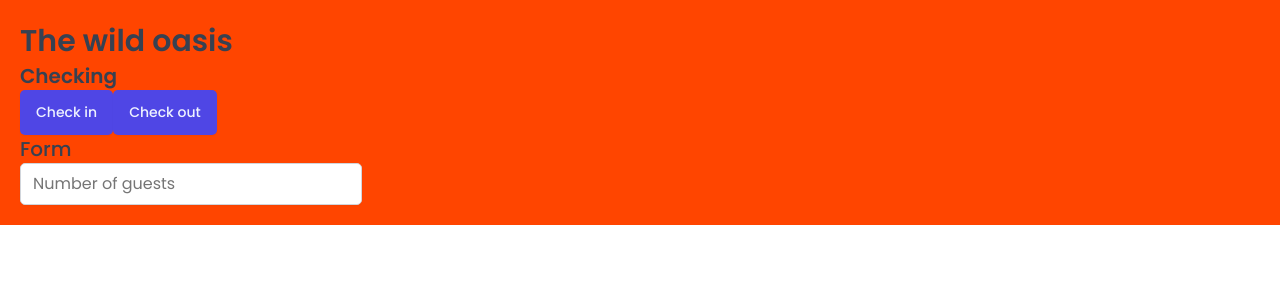
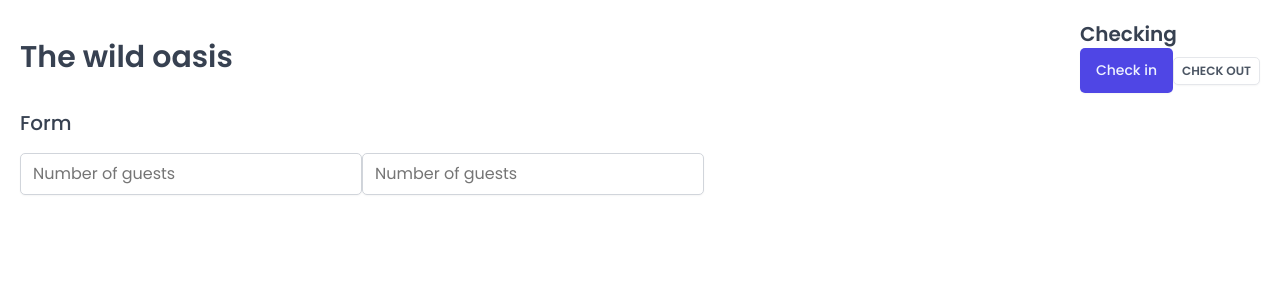
Before and after one commit to 2EZ4BLINK/booking-system, a React (Vite) app: page / in a window 1280 px wide. Shown: the top 300 px of the page. Built offline with nearby package versions, Linux system fonts and the light colour scheme; a web font is replaced by a local one.

Commit message:
update: build more reusable components and use const stylings

```diff
--- a/src/App.jsx
+++ b/src/App.jsx
@@ -3,9 +3,9 @@
 import { Button } from "./ui/Button";
 import { Input } from "./ui/Input";
 import { Heading } from "./ui/Heading";
+import { Row } from "./ui/Row";
 
 const StyledApp = styled.main`
-  background-color: orangered;
   padding: 20px;
 `;
 
@@ -15,14 +15,26 @@
       <GlobalStyles />
 
       <StyledApp>
-        <Heading as="h1">The wild oasis</Heading>
+        <Row>
+          <Row type="horizontal">
+            <Heading as="h1">The wild oasis</Heading>
+            <div>
+              <Heading as="h2">Checking</Heading>
+              <Button>Check in</Button>
+              <Button variation="secondary" size="small">
+                Check out
+              </Button>
+            </div>
+          </Row>
 
-        <Heading as="h2">Checking</Heading>
-        <Button>Check in</Button>
-        <Button>Check out</Button>
-
-        <Heading as="h3">Form</Heading>
-        <Input type="number" placeholder="Number of guests" />
+          <Row>
+            <Heading as="h3">Form</Heading>
+            <form action="">
+              <Input type="number" placeholder="Number of guests" />
+              <Input type="number" placeholder="Number of guests" />
+            </form>
+          </Row>
+        </Row>
       </StyledApp>
     </>
   );
--- a/src/ui/Button.jsx
+++ b/src/ui/Button.jsx
@@ -50,16 +50,14 @@
 
 export const Button = styled.button`
   border: none;
-  cursor: pointer;
-  font-weight: 500;
-  font-size: 1.4rem;
-  padding: 1.2rem 1.6rem;
   box-shadow: var(--shadow-sm);
-  color: var(--color-brand-50);
   border-radius: var(--border-radius-sm);
-  background-color: var(--color-brand-600);
 
-  &:hover {
-    background-color: var(--color-brand-700);
-  }
+  ${({ size }) => sizes[size]}
+  ${({ variation }) => variations[variation]}
 `;
+
+Button.defaultProps = {
+  variation: "primary",
+  size: "medium",
+};
--- /dev/null
+++ b/src/ui/Row.jsx
@@ -0,0 +1,23 @@
+import styled, { css } from "styled-components";
+
+export const Row = styled.div`
+  display: flex;
+
+  ${(props) =>
+    props.type === "horizontal" &&
+    css`
+      justify-content: space-between;
+      align-items: center;
+    `}
+
+  ${(props) =>
+    props.type === "vertical" &&
+    css`
+      gap: 1.6rem;
+      flex-direction: column;
+    `}
+`;
+
+Row.defaultProps = {
+  type: "vertical",
+};
```
